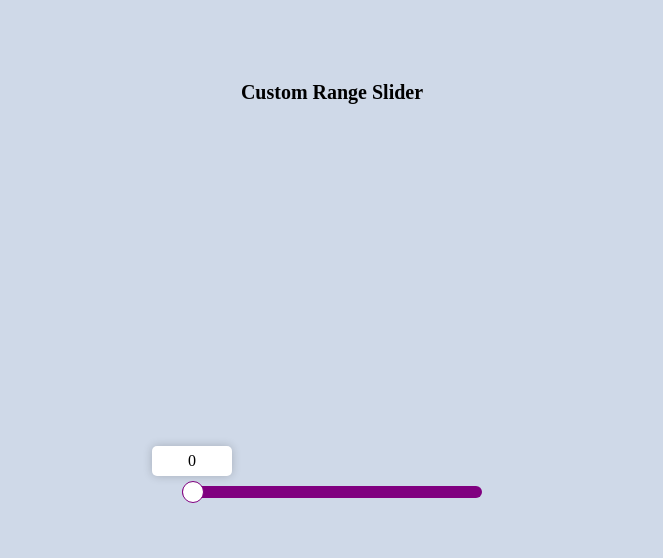
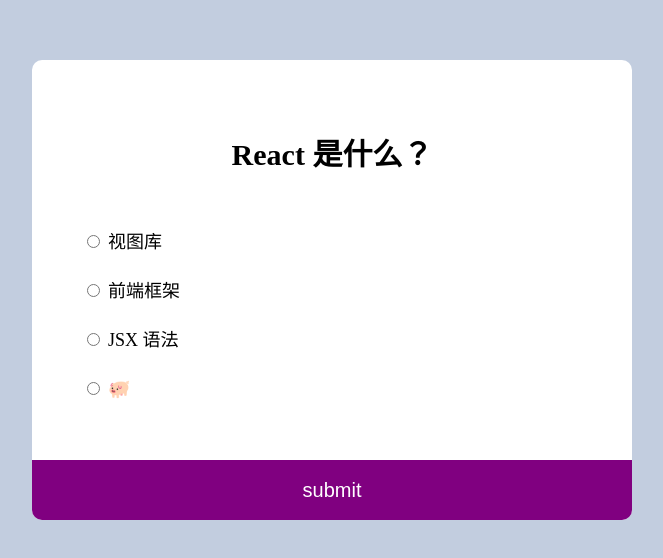
Before and after one commit to haonan66/50days50projects, a React (Vite) app: page / in a window 1280 px wide. Shown: the part 110-668 px from the top of the page, without its empty margins (308-971 px from the left). Built offline with nearby package versions, Linux system fonts and the light colour scheme.

Commit message:
feat: ✨新增day46：quiz-app

```diff
--- a/package.json
+++ b/package.json
@@ -16,6 +16,7 @@
     "animate.css": "^4.1.1",
     "axios": "^1.7.7",
     "lodash": "^4.17.21",
+    "nanoid": "^5.0.7",
     "normalize.css": "^8.0.1",
     "react": "^18.3.1",
     "react-dom": "^18.3.1",
--- a/src/App.tsx
+++ b/src/App.tsx
@@ -1,8 +1,8 @@
-import CustomRangeSlider from "./pages/CustomRangeSlider";
+import QuizApp from "./pages/QuizApp";
 export default function App() {
   return (
     <>
-      <CustomRangeSlider />
+      <QuizApp />
     </>
   );
 }
--- /dev/null
+++ b/src/pages/QuizApp/QuestionCard/index.scss
@@ -0,0 +1,38 @@
+.card-wrap {
+    position: absolute;
+    width: 100%;
+    height: 100%;
+    background-color: #fff;
+    display: flex;
+    flex-direction: column;
+    justify-content: space-between;
+    align-items: center;
+    overflow: hidden;
+    border-radius: 10px;
+    h1 {
+        margin-top: 80px;
+        font-size: 30px;
+        font-weight: 700;
+    }
+    .answers {
+        margin-left: 100px;
+        width: 100%;
+        div {
+            margin: 30px 0;
+        }
+        label {
+            margin-left: 5px;
+            cursor: pointer;
+            font-size: 18px;
+        }
+    }
+    button {
+        width: 100%;
+        height: 60px;
+        border: none;
+        background-color: purple;
+        color: #fff;
+        cursor: pointer;
+        font-size: 20px;
+    }
+}
--- /dev/null
+++ b/src/pages/QuizApp/QuestionCard/index.tsx
@@ -0,0 +1,53 @@
+import './index.scss'
+import type { QuizData } from '..'
+import { nanoid } from 'nanoid'
+import { useRef } from 'react'
+
+type PropsType = {
+  quiz: QuizData,
+  handleAnswer: (isCorrect: boolean) => void
+}
+
+export default function QuestionCard(props: PropsType) {
+  const { quiz, handleAnswer } = props;
+  const cardRef = useRef<HTMLDivElement>(null);
+  const handleSubmit = () => {
+    const answers = cardRef.current!.querySelectorAll('input');
+    // 首先判断四个单选按钮中是否有一个被选中，如果没有表示用户没有选择，提示用户
+    let isChecked = false;
+    answers.forEach((item, index) => {
+      if (item.checked && index === quiz.correct) {
+        // 回答正确
+        handleAnswer(true);
+        item.checked = false;
+        isChecked = true;
+      } else if (item.checked && index !== quiz.correct) {
+        // 回答错误
+        handleAnswer(false);
+        item.checked = false;
+        isChecked = true;
+      }
+    })
+    if (!isChecked) {
+      alert('请选择答案');
+      return;
+    }
+  }
+  return (
+    <div className='card-wrap' ref={cardRef}>
+      <h1>{quiz.title}</h1>
+      <div className='answers'>
+        {quiz.answers.map((answer, index) => {
+          const nid = nanoid();
+          return (
+            <div>
+              <input type='radio' id={`answer-${nid}`} name='answer' value={index} className='answer' key={index} />
+              <label htmlFor={`answer-${nid}`}>{answer}</label>
+            </div>
+          )
+        })}
+      </div>
+      <button onClick={handleSubmit}>submit</button>
+    </div>
+  )
+}
--- /dev/null
+++ b/src/pages/QuizApp/Result/index.scss
@@ -0,0 +1,24 @@
+.result-wrap {
+    width: 600px;
+    height: 400px;
+    background-color: #fff;
+    border-radius: 10px;
+    display: flex;
+    flex-direction: column;
+    justify-content: space-between;
+    align-items: center;
+    h1 {
+        margin: 20px 0;
+        font-size: 30px;
+        font-weight: 700;
+    }
+    button {
+        width: 100%;
+        height: 60px;
+        border: none;
+        background-color: purple;
+        color: #fff;
+        font-size: 20px;
+        cursor: pointer;
+    }
+}
--- /dev/null
+++ b/src/pages/QuizApp/Result/index.tsx
@@ -0,0 +1,22 @@
+import './index.scss'
+
+type PropsType = {
+  correctQuestionNum: number,
+  allQuestionNum: number
+  reload: () => void
+}
+
+export default function Result(props: PropsType) {
+  const { correctQuestionNum, allQuestionNum, reload } = props;
+  const handleReload = () => {
+    // 通知父组件重置状态
+    reload();
+  }
+  return (
+    <div className='result-wrap'>
+      <h1>You answered {correctQuestionNum}/{allQuestionNum} questions correctly
+      </h1>
+      <button onClick={handleReload}>Reload</button>
+    </div>
+  )
+}
--- /dev/null
+++ b/src/pages/QuizApp/index.scss
@@ -0,0 +1,14 @@
+.quiz-wrap {
+    width: 100%;
+    height: 100vh;
+    display: flex;
+    justify-content: center;
+    align-items: center;
+    overflow: hidden;
+    background-color: #C2CDDF;
+    .question-wrap {
+        position: relative;
+        width: 600px;
+        height: 460px;
+    }
+}
--- /dev/null
+++ b/src/pages/QuizApp/index.tsx
@@ -0,0 +1,72 @@
+import { useMemo, useState } from 'react'
+import './index.scss'
+import QuestionCard from './QuestionCard'
+import Result from './Result'
+
+// 准备数据
+const questions = [
+  {
+    title: 'React 是什么？',
+    answers: ['视图库', '前端框架', 'JSX 语法', '🐖'],
+    correct: 1
+  },
+  {
+    title: 'Vue 是什么？',
+    answers: ['视图库', '前端框架', 'JSX 语法', '🐏'],
+    correct: 1
+  },
+  {
+    title: 'Svelte 是什么？',
+    answers: ['视图库', '前端框架', 'JSX 语法', '🐎'],
+    correct: 1
+  },
+  {
+    title: 'Angular 是什么？',
+    answers: ['视图库', '前端框架', 'JSX 语法', '🐕'],
+    correct: 1
+  }
+]
+
+
+export type QuizData = {
+  title: string,
+  answers: string[],
+  correct: number
+}
+
+export default function QuizApp() {
+  // 答对题目的数量
+  const [correctQuestionNum, setCorrectQuestionNum] = useState<number>(0);
+  // 当前是第几个题目
+  const [currentQuestion, setCurrentQuestion] = useState<number>(0);
+  // 题目列表
+  // const [quiz, setQuiz] = useState<QuizData>(questions[0]);
+
+  const handleAnswer = (answer: boolean) => {
+    // 判断是否答对了
+    if (answer) {
+      setCorrectQuestionNum(correctQuestionNum + 1);
+    }
+    // 跳到下一题
+    setCurrentQuestion(currentQuestion + 1);
+  }
+
+  const quiz = useMemo(() => questions[currentQuestion], [currentQuestion]);
+
+  const handleReload = () => {
+    setCurrentQuestion(0);
+    setCorrectQuestionNum(0);
+  }
+
+  return (
+    <div className='quiz-wrap'>
+      <div className="question-wrap">
+        {
+          currentQuestion === questions.length ?
+            <Result correctQuestionNum={correctQuestionNum} allQuestionNum={questions.length} reload={handleReload} /> :
+            <QuestionCard quiz={quiz} handleAnswer={handleAnswer} />
+        }
+      </div>
+    </div>
+  )
+}
```
Also changed, not shown: 1 other file (tests, documents, lock files or other folders).
